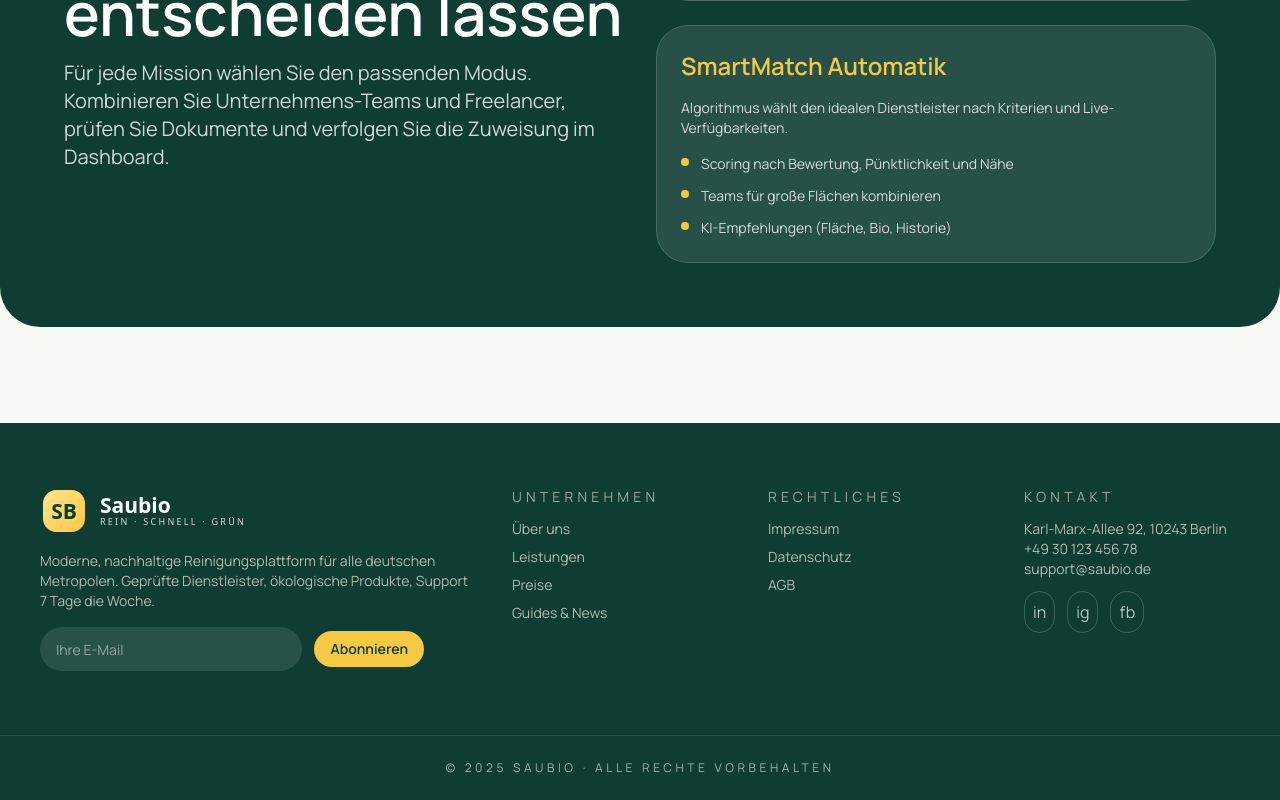
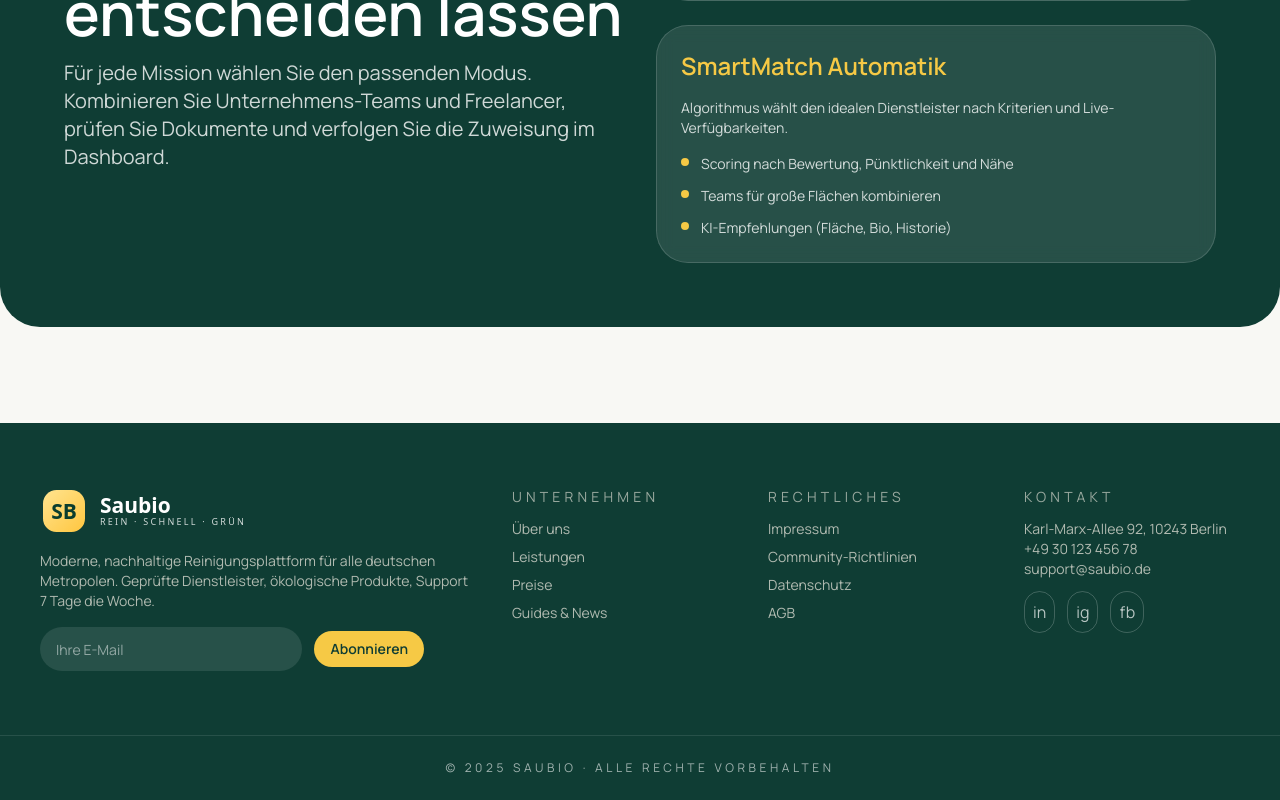
Before and after one commit to princeblack/saubio-frontend, a Next.js app: page / in a window 1280 px wide. Shown: the part 3981-4781 px from the top of the page. Built offline with nearby package versions, Linux system fonts and the light colour scheme; what world-countries would draw is missing.

Commit message:
feat: link community guidelines in footer

```diff
--- a/libs/config/src/locales/de/translation.json
+++ b/libs/config/src/locales/de/translation.json
@@ -806,6 +806,7 @@
       "services": "Leistungen",
       "pricing": "Preise",
       "blog": "Guides & News",
+      "community": "Community-Richtlinien",
       "imprint": "Impressum",
       "privacy": "Datenschutz",
       "terms": "AGB"
--- a/libs/config/src/locales/en/translation.json
+++ b/libs/config/src/locales/en/translation.json
@@ -806,6 +806,7 @@
       "services": "Services",
       "pricing": "Pricing",
       "blog": "Guides & news",
+      "community": "Community guidelines",
       "imprint": "Imprint",
       "privacy": "Privacy",
       "terms": "Terms"
--- a/libs/config/src/locales/fr/translation.json
+++ b/libs/config/src/locales/fr/translation.json
@@ -806,6 +806,7 @@
       "services": "Services",
       "pricing": "Tarifs",
       "blog": "Guides & actus",
+      "community": "Community-Richtlinien",
       "imprint": "Impressum",
       "privacy": "Confidentialité",
       "terms": "CGV"
--- a/src/components/layout/SiteFooter.tsx
+++ b/src/components/layout/SiteFooter.tsx
@@ -80,6 +80,11 @@ export function SiteFooter() {
               </Link>
             </li>
             <li>
+              <Link href="/community" className="hover:text-white">
+                {t('footer.links.community')}
+              </Link>
+            </li>
+            <li>
               <Link href="/datenschutz" className="hover:text-white">
                 {t('footer.links.privacy')}
               </Link>
```
